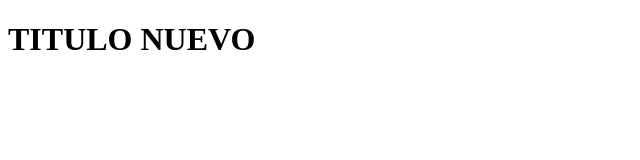
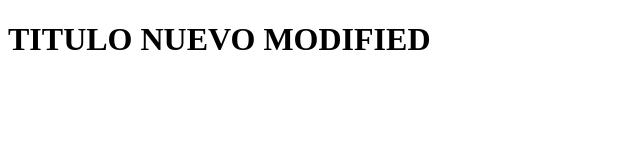
Before and after one commit to RAlexander777/gitHelloWorld, a plain HTML site: page index.html in a window 1280 px wide. Shown: the whole page, without its empty margins (0-640 px from the left). Drawn offline with Linux system fonts and the light colour scheme.

Commit message:
Se modificó el título de nuevo

```diff
--- a/index.html
+++ b/index.html
@@ -6,6 +6,6 @@
     <title>Demo GIT</title>
 </head>
 <body>
-    <h1>TITULO NUEVO</h1>
+    <h1>TITULO NUEVO MODIFIED</h1>
 </body>
 </html>
```
